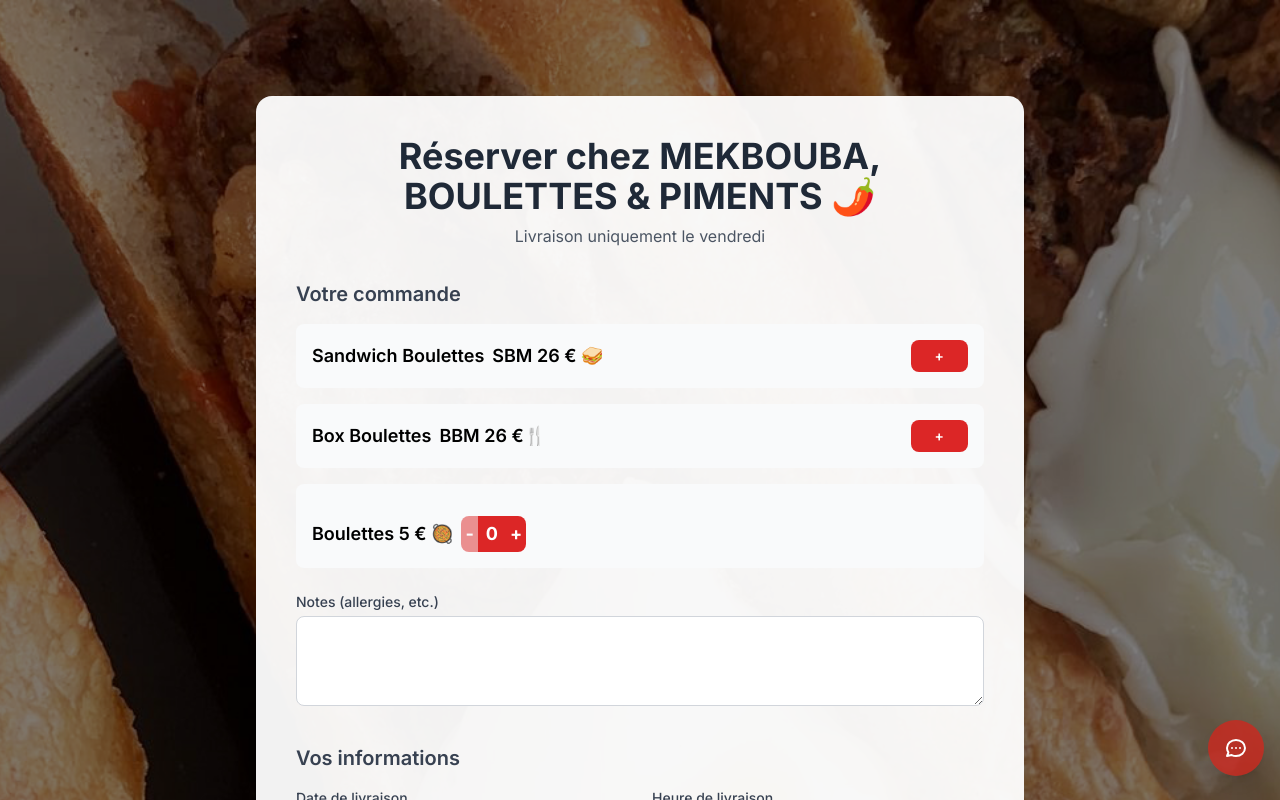
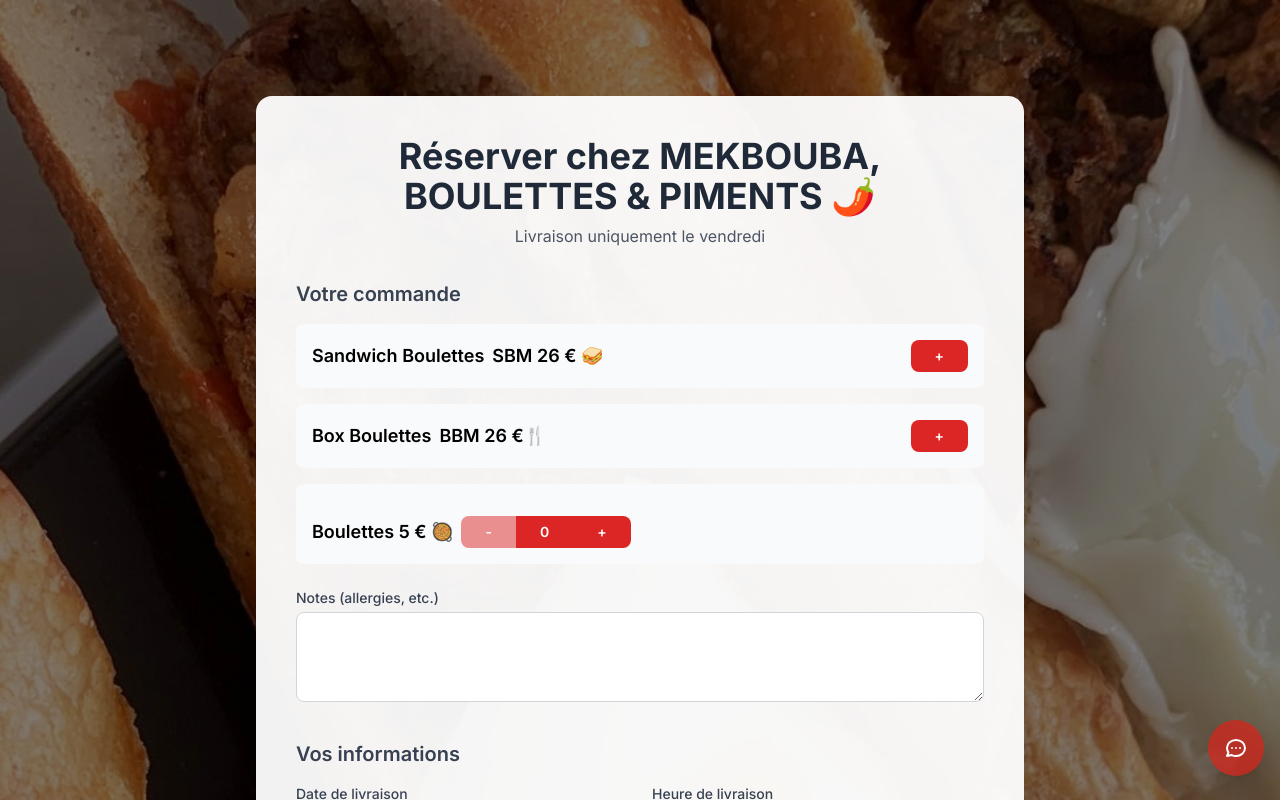
Before and after one commit to jimeye/mekboubaV2, a Next.js app: page /reservation in a window 1280 px wide. Shown: the top 800 px of the page. Built offline with nearby package versions, Linux system fonts and the light colour scheme.

Commit message:
Stepper Boulettes 5 € 🥘 : mêmes dimensions et style que bouton + SBM/BBM

```diff
--- a/app/reservation/page.js
+++ b/app/reservation/page.js
@@ -343,14 +343,14 @@
                       <div className="flex items-center ml-auto">
                         <button
                           type="button"
-                          className="bg-accent-red text-white rounded-l-lg px-1 py-1 font-bold text-lg disabled:opacity-50"
+                          className="bg-accent-red text-white rounded-l-lg px-4 md:px-6 py-1 md:py-1.5 font-semibold text-sm disabled:opacity-50"
                           onClick={() => setFormData(prev => ({ ...prev, boulettesSuppGlobal: Math.max(0, prev.boulettesSuppGlobal - 1) }))}
                           disabled={formData.boulettesSuppGlobal <= 0}
                         >-</button>
-                        <span className="bg-accent-red text-white px-2 py-1 font-bold text-lg select-none">{formData.boulettesSuppGlobal}</span>
+                        <span className="bg-accent-red text-white px-4 md:px-6 py-1 md:py-1.5 font-semibold text-sm select-none rounded-none">{formData.boulettesSuppGlobal}</span>
                         <button
                           type="button"
-                          className="bg-accent-red text-white rounded-r-lg px-1 py-1 font-bold text-lg disabled:opacity-50"
+                          className="bg-accent-red text-white rounded-r-lg px-4 md:px-6 py-1 md:py-1.5 font-semibold text-sm disabled:opacity-50"
                           onClick={() => setFormData(prev => ({ ...prev, boulettesSuppGlobal: Math.min(20, prev.boulettesSuppGlobal + 1) }))}
                           disabled={formData.boulettesSuppGlobal >= 20}
                         >+</button>
```
